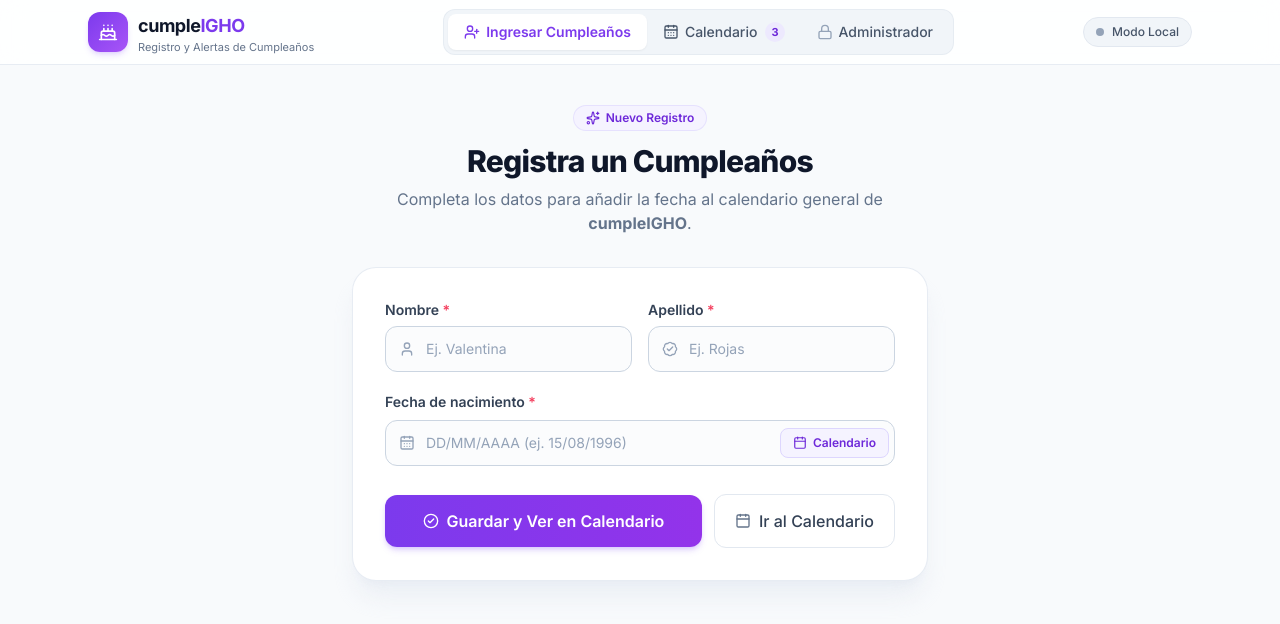
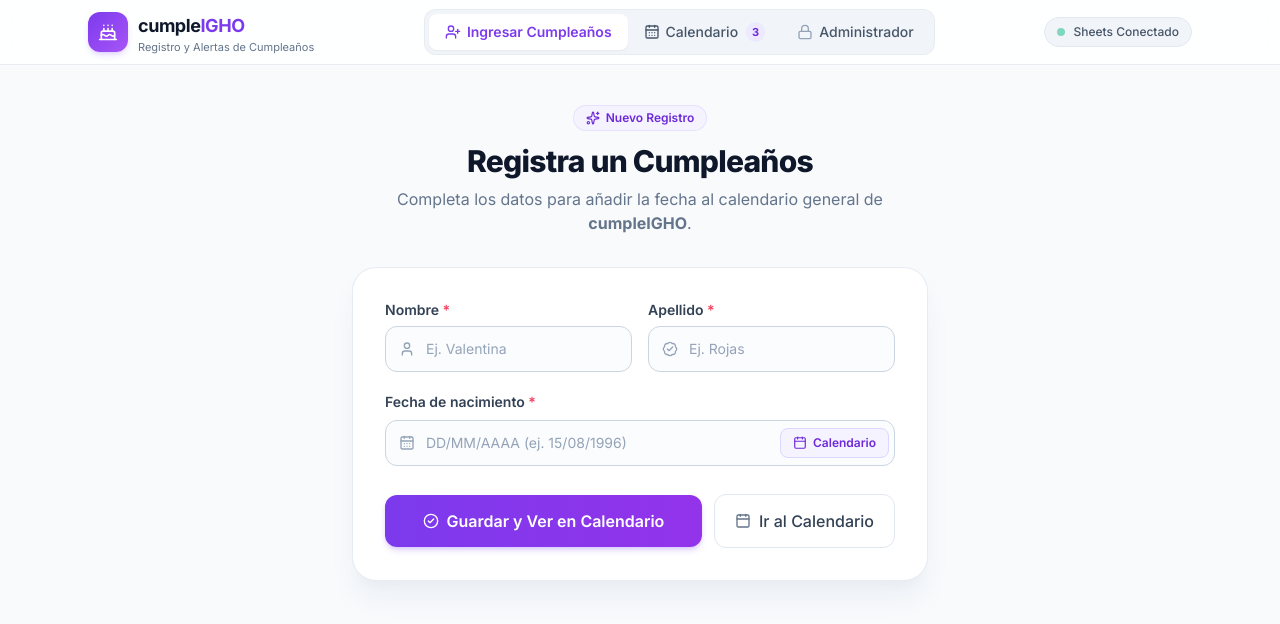
Before and after one commit to jaoquin9k-ops/cumpleigho, a plain HTML site: page index.html in a window 1280 px wide. Drawn offline with nearby package versions, Linux system fonts and the light colour scheme; no server answers.

Commit message:
Update index.html
actualizacion para google sheets

```diff
--- a/index.html
+++ b/index.html
@@ -739,7 +739,7 @@ function revisarCumpleanosYEnviarAlerta() {
         let peopleList = [];
         let adminEmail = '';
         let adminPin = DEFAULT_ADMIN_PIN;
-        let sheetsWebhookUrl = '';
+        let sheetsWebhookUrl = localStorage.getItem(STORAGE_KEY_SHEETS_URL) || 'https://script.google.com/macros/s/AKfycbzPIWKEqMwdTxd1gyO3n9qifAOKd-KKZ3DeWq0tDrXfTzSp9o0cEXuBoBSy9w6t4apZnw/exec';
         let isAdminUnlocked = false;
 
         // --- INICIALIZACIÓN ---
```
